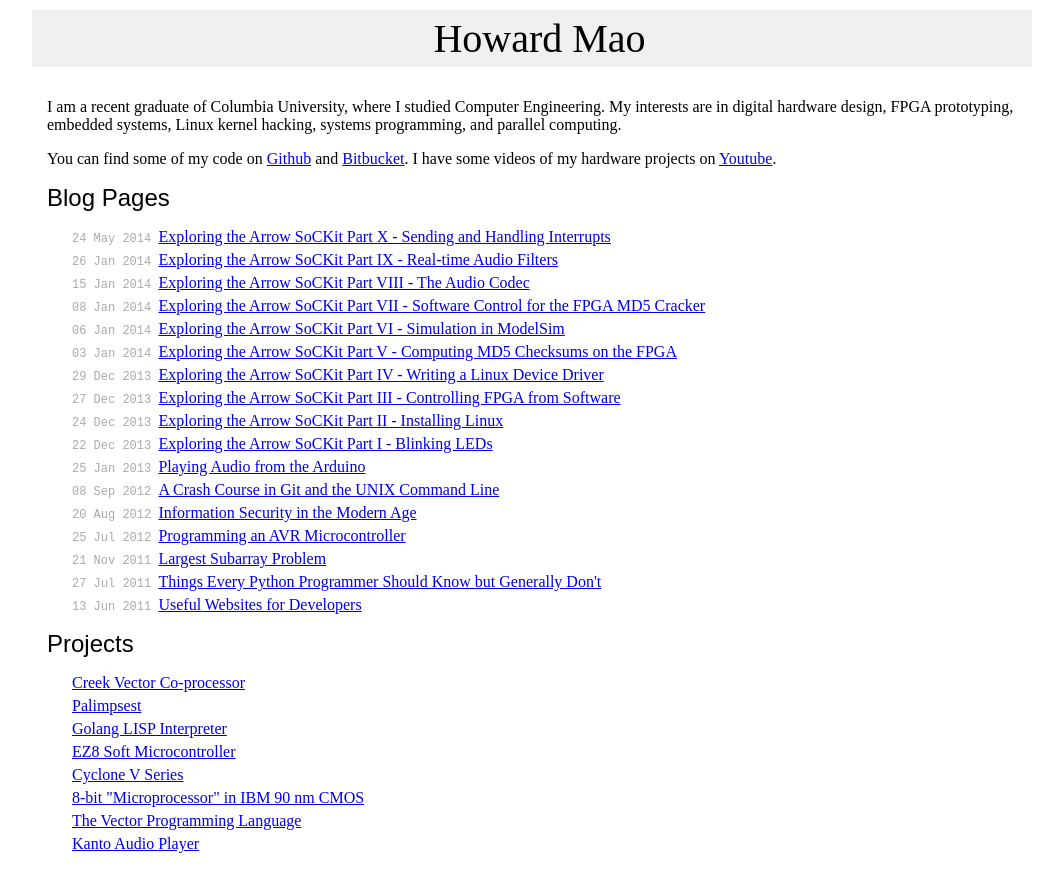
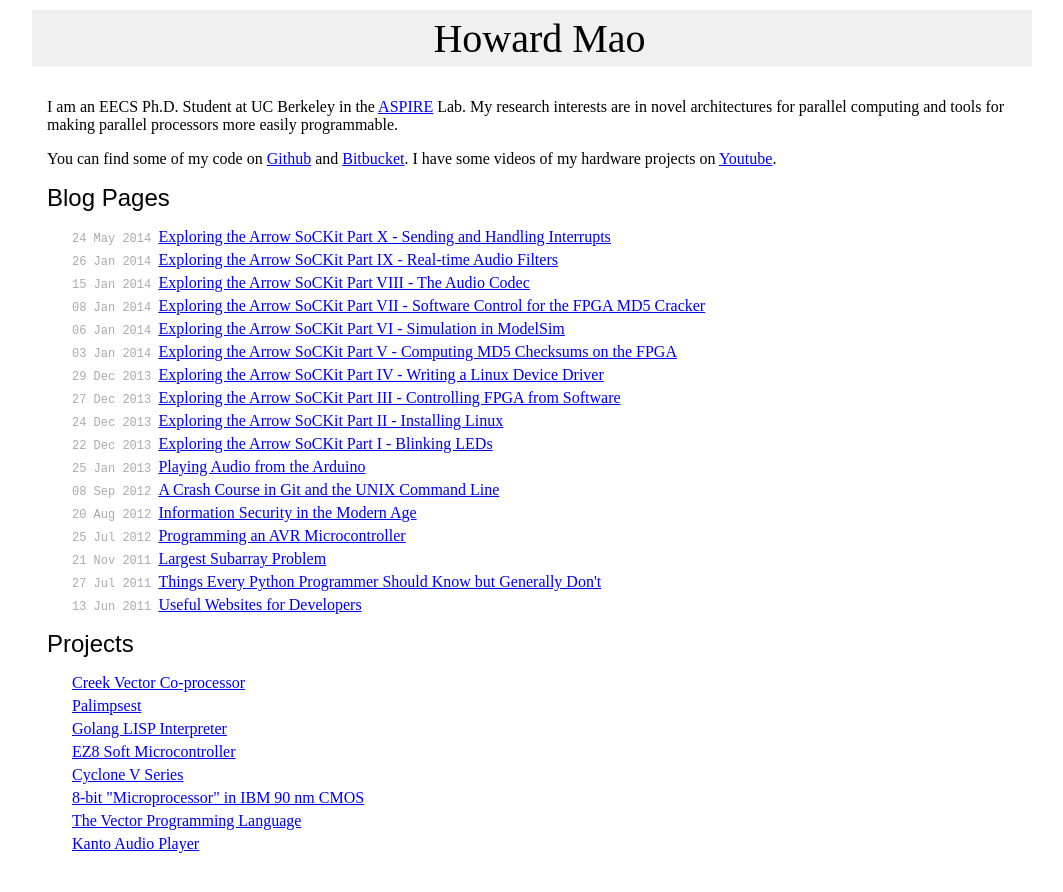
Before and after one commit to zhemao/zhemao.github.com, a Jekyll site: the page built from index.html, in a window 1280 px wide. Shown: the top 892 px of the page, without its empty margins (108-1171 px from the left). Built offline with Jekyll 4.4.1, drawn with Linux system fonts in a browser that asks for light colours.

Commit message:
edit bio now that I've started at Berkeley

```diff
--- a/index.html
+++ b/index.html
@@ -4,9 +4,10 @@ category: main
 ---
 
 <p>
-I am a recent graduate of Columbia University, where I studied Computer Engineering.
-My interests are in digital hardware design, FPGA prototyping, embedded
-systems, Linux kernel hacking, systems programming, and parallel computing.
+I am an EECS Ph.D. Student at UC Berkeley in the
+<a href="https://aspire.eecs.berkeley.edu/">ASPIRE</a> Lab.
+My research interests are in novel architectures for parallel computing
+and tools for making parallel processors more easily programmable.
 </p>
 
 <p>
```
